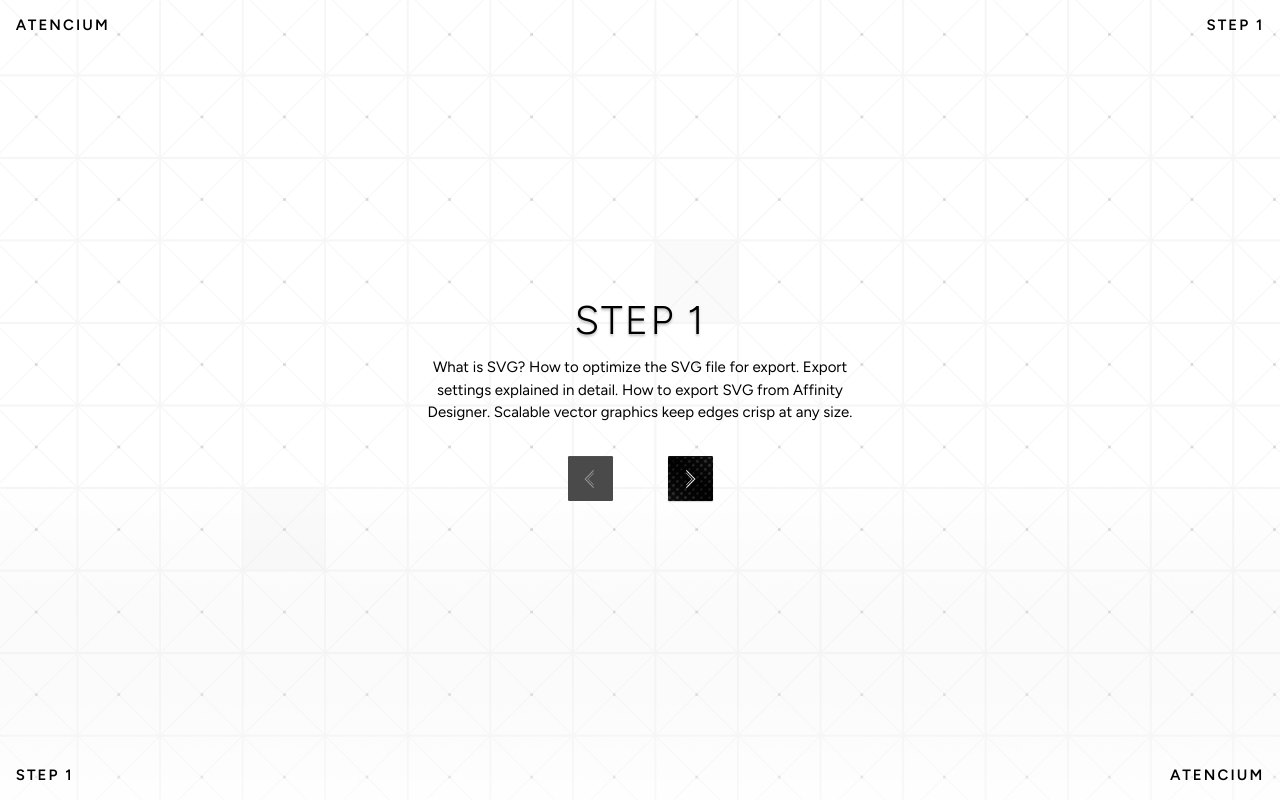
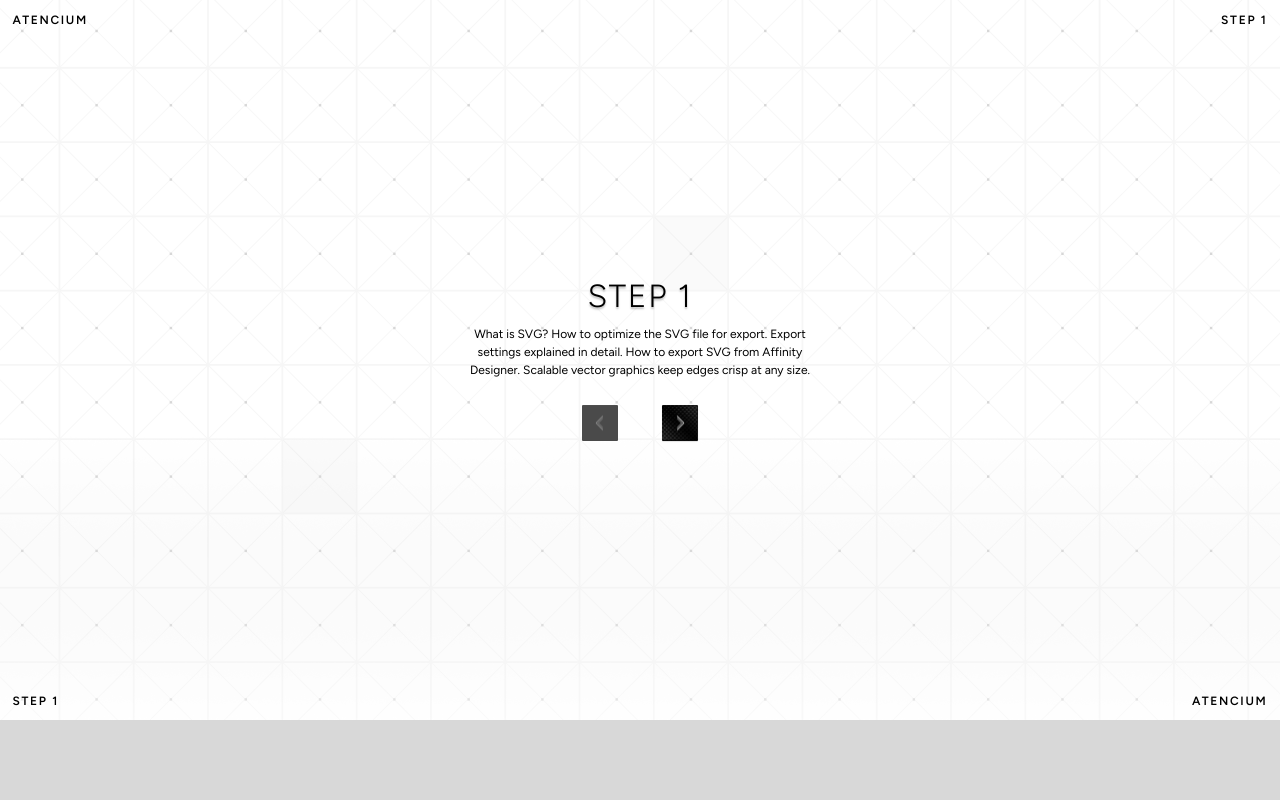
Before and after one commit to AceConcept/steps-project-slot, a React (Vite) app: page / in a window 1280 px wide. Built offline with nearby package versions, Linux system fonts and the light colour scheme.

Commit message:
Refactor App component structure by introducing LunaChrome wrapper for improved layout management. Added responsive scaling for canvas and updated CSS for better height handling in various components.

```diff
--- a/src/App.css
+++ b/src/App.css
@@ -3,6 +3,7 @@
 
   position: relative;
   min-height: 100%;
+  height: 100%;
   padding: 1.5625rem;
   font-family: 'Figtree', system-ui, sans-serif;
   color: #000000;
@@ -40,6 +41,10 @@
 .corner-br {
   bottom: 1.5625rem;
   right: 1.5625rem;
+}
+
+.luna-stage--fill .step-center {
+  min-height: 100%;
 }
 
 .step-center {
--- a/src/App.tsx
+++ b/src/App.tsx
@@ -1,29 +1,8 @@
 import { useCallback, useEffect, useState } from 'react'
 import arrowImg from './assets/arrow.png'
+import { LunaChrome } from './luna/LunaChrome'
+import { STEP_COUNT, STEPS } from './steps'
 import './App.css'
-
-const STEP_COUNT = 6
-
-const STEPS = [
-  {
-    body: 'What is SVG? How to optimize the SVG file for export. Export settings explained in detail. How to export SVG from Affinity Designer. Scalable vector graphics keep edges crisp at any size.',
-  },
-  {
-    body: 'SVG is XML-based: paths, shapes, and text stay editable. Prefer shapes and paths over embedded raster images. Name layers clearly before export so structure survives in the file.',
-  },
-  {
-    body: 'Flatten unnecessary effects, merge redundant paths, and remove hidden layers. Set a sensible viewBox and document size. Strip metadata and editor-specific junk when the spec allows.',
-  },
-  {
-    body: 'Use “SVG for web” or equivalent presets where available. Prefer decimal precision that balances file size and smooth curves. Enable minification and responsive sizing in the export dialog.',
-  },
-  {
-    body: 'In Affinity Designer, use Export Persona or File → Export. Pick SVG, set resampling and DPI only when rasterized areas exist. Preview in a browser and validate with an SVG linter.',
-  },
-  {
-    body: 'You now have a repeatable workflow: design → simplify → export → verify. Reuse these settings across projects and keep a checklist so nothing slips through on tight deadlines.',
-  },
-] as const
 
 /** Persist step in sessionStorage so refresh keeps position */
 function useStepSynced(initial: number) {
@@ -88,6 +67,8 @@ function App() {
   const isLast = step === STEP_COUNT
 
   return (
+    <LunaChrome>
+      <div className="luna-stage luna-stage--fill">
         <div className="step-screen" role="main">
           <span className="corner corner-tl">ATENCIUM</span>
           <span className="corner corner-tr">{label}</span>
@@ -133,6 +114,8 @@ function App() {
             </div>
           </div>
         </div>
+      </div>
+    </LunaChrome>
   )
 }
 
--- a/src/index.css
+++ b/src/index.css
@@ -4,23 +4,8 @@
   box-sizing: border-box;
 }
 
-/*
- * Rem baseline: at exactly 2560×1440, 1rem === 16px.
- * Scale factor = min(viewport / artboard) so the layout scales uniformly.
- */
-:root {
-  --design-w: 2560;
-  --design-h: 1440;
-}
-
 html {
-  font-size: max(
-    10px,
-    min(
-      calc(100vw * 16 / var(--design-w)),
-      calc(100vh * 16 / var(--design-h))
-    )
-  );
+  font-size: 16px;
 }
 
 html,
@@ -30,6 +15,23 @@ body,
   margin: 0;
 }
 
+#root {
+  position: relative;
+  max-width: 100%;
+  margin: 0 auto;
+  min-height: 100svh;
+  display: flex;
+  flex-direction: column;
+  box-sizing: border-box;
+}
+
+#root > * {
+  flex: 1;
+  min-height: 0;
+  display: flex;
+  flex-direction: column;
+}
+
 body {
   font-family: 'Figtree', system-ui, sans-serif;
   font-size: 1rem;
--- /dev/null
+++ b/src/luna/LunaChrome.tsx
@@ -0,0 +1,59 @@
+import { useLayoutEffect, useRef, useState, type ReactNode } from 'react'
+import {
+  CANVAS_H,
+  CANVAS_W,
+  getCanvasContainScale,
+  getViewportSize,
+} from './canvasScale'
+import './lunaChrome.css'
+
+type LunaChromeProps = {
+  children?: ReactNode
+}
+
+export function LunaChrome({ children }: LunaChromeProps) {
+  const layoutRef = useRef<HTMLDivElement>(null)
+  const [scale, setScale] = useState(1)
+
+  useLayoutEffect(() => {
+    const el = layoutRef.current
+    if (!el) return
+    const update = () => {
+      const { width, height } = getViewportSize()
+      if (width <= 0 || height <= 0) {
+        setScale(1)
+        return
+      }
+      setScale(getCanvasContainScale(width, height))
+    }
+    update()
+    const ro = new ResizeObserver(update)
+    ro.observe(el)
+    window.addEventListener('resize', update)
+    const vv = window.visualViewport
+    if (vv) vv.addEventListener('resize', update)
+    return () => {
+      ro.disconnect()
+      window.removeEventListener('resize', update)
+      if (vv) vv.removeEventListener('resize', update)
+    }
+  }, [])
+
+  useLayoutEffect(() => {
+    const layout = layoutRef.current
+    if (!layout) return
+    layout.style.setProperty('--luna-scale', String(scale))
+    layout.style.setProperty('--luna-artboard-slot-width', `${CANVAS_W * scale}px`)
+    layout.style.setProperty('--luna-artboard-slot-height', `${CANVAS_H * scale}px`)
+  }, [scale])
+
+  return (
+    <div ref={layoutRef} className="luna-root">
+      <div className="luna-canvas-row">
+        <div className="luna-space-left" aria-hidden="true" />
+        <div className="luna-design-surface">{children}</div>
+        <div className="luna-space-right" aria-hidden="true" />
+      </div>
+    </div>
+  )
+}
--- /dev/null
+++ b/src/luna/canvasScale.ts
@@ -0,0 +1,24 @@
+/** Design canvas 160×90 rem @ 16px/rem → 2560×1440 design px */
+export const DESIGN_REM_W = 160
+export const DESIGN_REM_H = 90
+export const DESIGN_ROOT_PX = 16
+
+export const CANVAS_W = DESIGN_REM_W * DESIGN_ROOT_PX
+export const CANVAS_H = DESIGN_REM_H * DESIGN_ROOT_PX
+
+export function getViewportSize() {
+  if (typeof window === 'undefined') {
+    return { width: CANVAS_W, height: CANVAS_H }
+  }
+  const vv = window.visualViewport
+  if (vv) {
+    return { width: vv.width, height: vv.height }
+  }
+  return { width: window.innerWidth, height: window.innerHeight }
+}
+
+export function getCanvasContainScale(width: number, height: number) {
+  const sx = width / CANVAS_W
+  const sy = height / CANVAS_H
+  return Math.min(sx, sy)
+}
--- /dev/null
+++ b/src/luna/lunaChrome.css
@@ -0,0 +1,88 @@
+/*
+  App-owned shell: gutters + scaled artboard slot.
+*/
+
+:root {
+  --canvas-w: 160rem;
+  --canvas-h: 90rem;
+}
+
+.luna-root {
+  position: relative;
+  width: 100%;
+  min-height: 100%;
+  height: 100%;
+  display: flex;
+  flex-direction: column;
+  overflow: hidden;
+  background: #d8d8d8;
+  --luna-space-left-bg: #d8d8d8;
+  --luna-space-right-bg: #d8d8d8;
+}
+
+.luna-canvas-row {
+  position: relative;
+  display: flex;
+  flex-direction: row;
+  align-items: flex-start;
+  width: 100%;
+  flex: 1 1 auto;
+  min-height: 0;
+  height: var(--luna-artboard-slot-height, 100%);
+  overflow: hidden;
+}
+
+.luna-space-left,
+.luna-space-right {
+  flex: 1 1 0;
+  min-width: 0;
+  align-self: stretch;
+  min-height: var(--luna-artboard-slot-height, 100%);
+}
+
+.luna-space-left {
+  background: var(--luna-space-left-bg);
+}
+
+.luna-space-right {
+  background: var(--luna-space-right-bg);
+}
+
+/* Scaled footprint in the flex row; clips the transformed artboard */
+.luna-canvas-row > .luna-design-surface {
+  position: relative;
+  flex: 0 0 auto;
+  width: var(--luna-artboard-slot-width);
+  height: var(--luna-artboard-slot-height);
+  min-width: 0;
+  overflow: hidden;
+}
+
+.luna-canvas-row > .luna-design-surface > .luna-stage {
+  width: var(--canvas-w);
+  height: var(--canvas-h);
+  transform: scale(var(--luna-scale));
+  transform-origin: 0 0;
+  position: relative;
+  z-index: 10;
+  padding: 2rem;
+  display: flex;
+  align-items: center;
+  justify-content: center;
+  overflow: auto;
+  box-sizing: border-box;
+}
+
+.luna-canvas-row > .luna-design-surface > .luna-stage.luna-stage--fill {
+  padding: 0;
+  flex-direction: column;
+  align-items: stretch;
+  justify-content: flex-start;
+}
+
+.luna-canvas-row > .luna-design-surface > .luna-stage.luna-stage--fill > * {
+  flex: 1 1 auto;
+  min-height: 0;
+  min-width: 0;
+  width: 100%;
+}
--- /dev/null
+++ b/src/steps.ts
@@ -0,0 +1,22 @@
+export const STEP_COUNT = 6
+
+export const STEPS = [
+  {
+    body: 'What is SVG? How to optimize the SVG file for export. Export settings explained in detail. How to export SVG from Affinity Designer. Scalable vector graphics keep edges crisp at any size.',
+  },
+  {
+    body: 'SVG is XML-based: paths, shapes, and text stay editable. Prefer shapes and paths over embedded raster images. Name layers clearly before export so structure survives in the file.',
+  },
+  {
+    body: 'Flatten unnecessary effects, merge redundant paths, and remove hidden layers. Set a sensible viewBox and document size. Strip metadata and editor-specific junk when the spec allows.',
+  },
+  {
+    body: 'Use “SVG for web” or equivalent presets where available. Prefer decimal precision that balances file size and smooth curves. Enable minification and responsive sizing in the export dialog.',
+  },
+  {
+    body: 'In Affinity Designer, use Export Persona or File → Export. Pick SVG, set resampling and DPI only when rasterized areas exist. Preview in a browser and validate with an SVG linter.',
+  },
+  {
+    body: 'You now have a repeatable workflow: design → simplify → export → verify. Reuse these settings across projects and keep a checklist so nothing slips through on tight deadlines.',
+  },
+] as const
```
Lines whose indentation alone changed are shown as unchanged.
